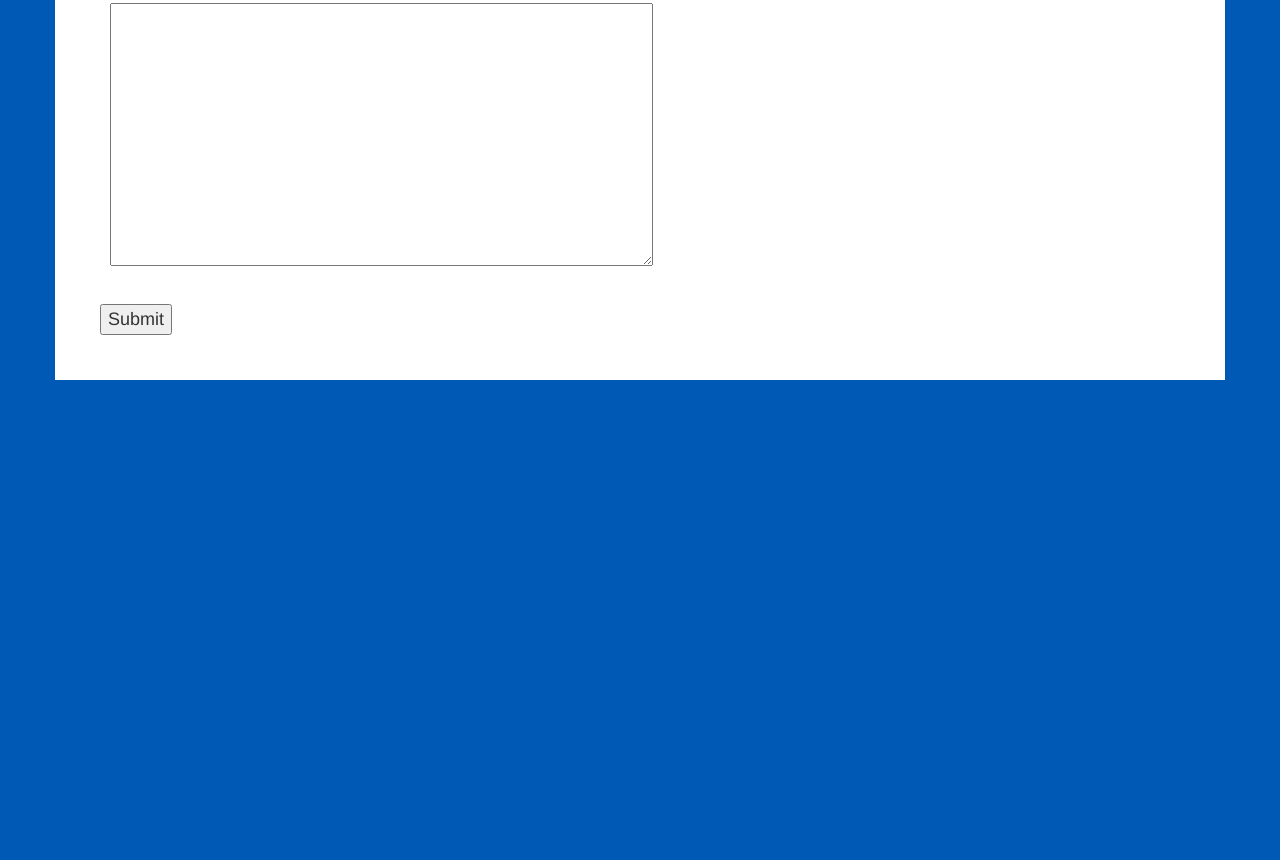
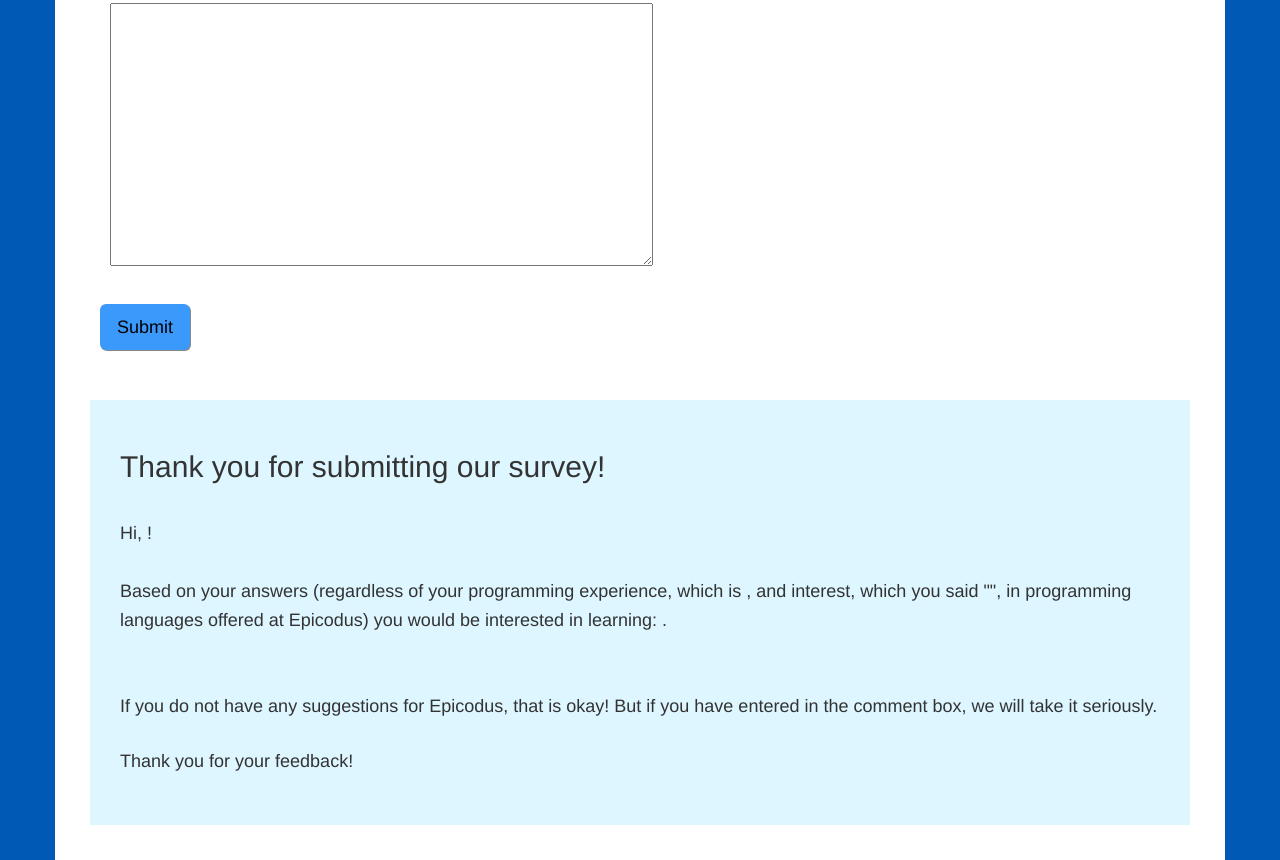
Before and after one commit to jiwonk42/track-suggester, a plain HTML site: page index.html in a window 1280 px wide. Shown: the part 819-1679 px from the top of the page. Before the commit the page ends 1199 px from the top, so only its background shows below. Drawn offline with nearby package versions, Linux system fonts and the light colour scheme.

Commit message:
add a background color and box shadow to a submit button, and style result section

```diff
--- a/css/styles.css
+++ b/css/styles.css
@@ -16,3 +16,28 @@ body {
   color: red;
   font-size: 25px;
 }
+
+button {
+  background-color: #3b99fc;
+  color: black;
+  box-shadow: 1px 1px #888888;
+}
+
+#result {
+  margin-top: 40px;
+  padding: 30px;
+  background-color: #ddf6ff;
+}
+
+#result p {
+  padding: 10px 0px;
+}
+
+.result {
+  font-size: 20px;
+  font-style: italic;
+}
+
+h2 {
+  padding-bottom: 15px;
+}
--- a/index.html
+++ b/index.html
@@ -97,17 +97,18 @@
 
         <!-- Submit Button -->
         <div class="section">
-          <button type="submit" name="button">Submit</button>
+          <button type="submit" name="button" class="btn btn-lg btn-outline-primary">Submit</button>
         </div>
       </form> <!-- End of Form -->
 
       <!-- Survey Result -->
-      <div id="result" class="section">
-        <p>Hi, <span id="name-result"></span>!</p>
-        <p>Thank you for submitting Epicodus survey questionaire.</p>
-        <p>Based on your answers (regardless of your programming experience, which is <span id="experience-result"></span>, and interest, which you said "<span id="interest-result"></span>", in programming languages offered at Epicodus) you would be interested in learning: <span id="language-result"></span>.</p>
-        <p id="whichLanguage"></p>
-        <p>If you do not have any suggestions for Epicodus, that is okay! But if you have entered in the comment box, we will take it seriously. Thank you for your feedback!</p>
+      <div id="result">
+        <h2>Thank you for submitting our survey!</h2>
+        <p>Hi, <span id="name-result" class="result"></span>!</p>
+        <p>Based on your answers (regardless of your programming experience, which is <span id="experience-result" class="result"></span>, and interest, which you said "<span id="interest-result" class="result"></span>", in programming languages offered at Epicodus) you would be interested in learning: <span id="language-result" class="result"></span>.</p>
+        <p id="whichLanguage" class="result"></p>
+        <p>If you do not have any suggestions for Epicodus, that is okay! But if you have entered in the comment box, we will take it seriously.</p>
+        <p>Thank you for your feedback!</p>
       </div>
     </div>
   </body>
--- a/js/scripts.js
+++ b/js/scripts.js
@@ -11,7 +11,7 @@ var result = function(language) {
 }
 
 $(document).ready(function() {
-  $("#result").hide();
+  //$("#result").hide();
   $("form#survey").submit(function(event) {
 
     var name = $("input#name").val();
@@ -25,7 +25,8 @@ $(document).ready(function() {
       $("#experience-result").text(experience);
       $("#interest-result").text(interest);
       $("#language-result").text(language);
-      $("#whichLanguage").text(whichLanguage)
+      $("#whichLanguage").text(whichLanguage);
+      alert("Your answers have been submitted.");
       $("#result").show();
 
     } else {
```
